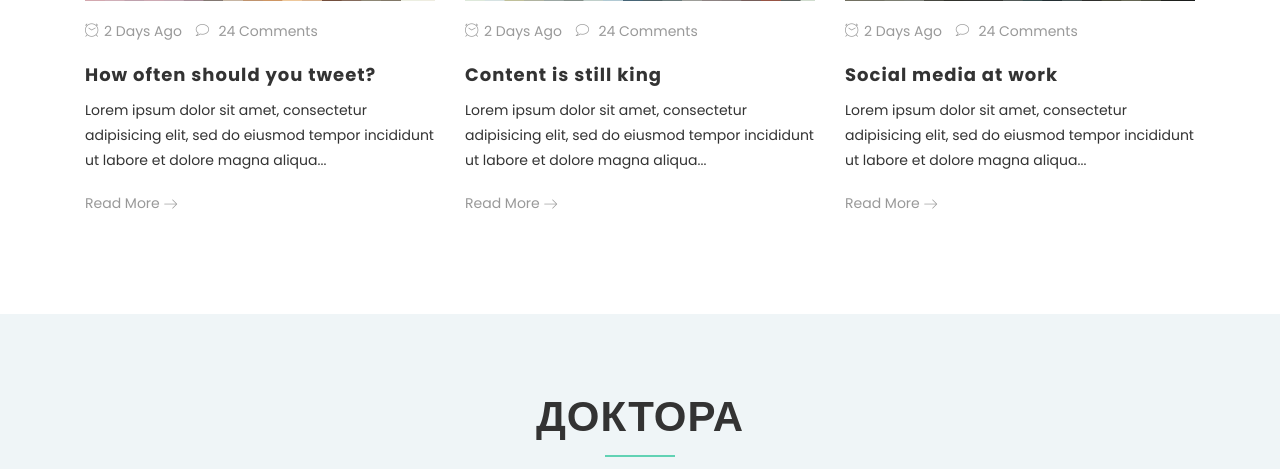
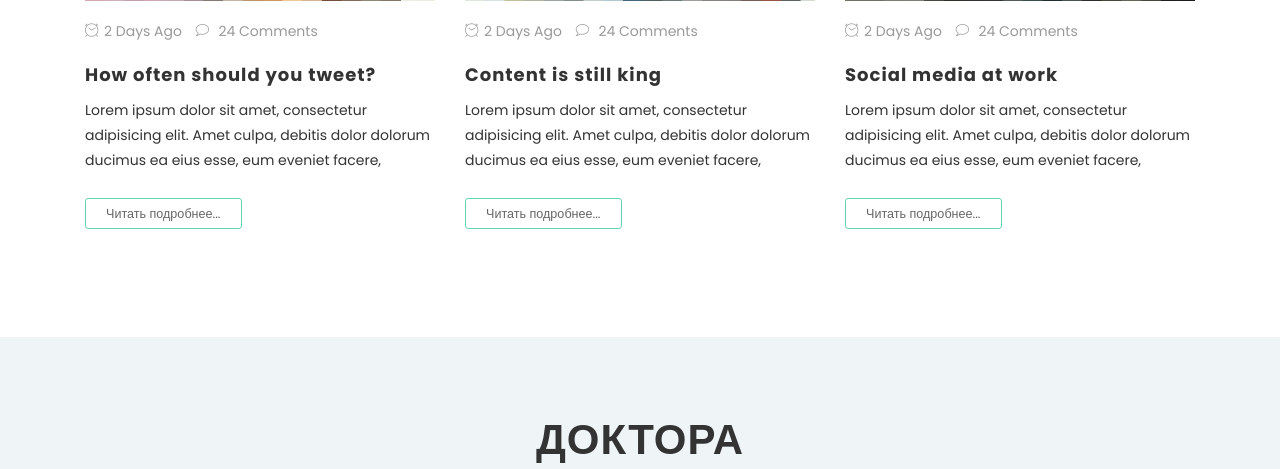
Before and after one commit to DimaObora/HealthOfChildren, a PHP site: page / in a window 1280 px wide. Shown: the part 995-1464 px from the top of the page. Run offline with PHP 8.4, Linux system fonts and the light colour scheme.

Commit message:
создал нормальную свернуть\развернуть в разделе доктор

```diff
--- a/css/main.css
+++ b/css/main.css
@@ -2052,3 +2052,35 @@ input[type="text"]::-webkit-input-placeholder  {
 textarea::-moz-placeholder{
     color: #fff; /* Цвет подсказывающего текста */
 }
+
+.read-more-trigger {
+    cursor: pointer;
+    display: inline-block;
+    padding: 0 .5em;
+    color: #666;
+    font-size: .9em;
+    line-height: 2;
+    border: 1px solid #ddd;
+    border-radius: .25em;
+}
+.read-more-state:checked ~ .read-more-wrap .read-more-target {
+    opacity: 1;
+    font-size: inherit;
+    max-height: 999em;
+}
+.read-more-target {
+    opacity: 0;
+    max-height: 0;
+    font-size: 0;
+    transition: .25s ease;
+}
+.read-more-state {
+    display: none;
+}
+.read-more-trigger{
+    padding: 2px 20px;
+    border: solid 1px #61d2b4;
+}.read-more-trigger:hover{
+    color: #fff;
+    background: #61d2b4;
+}
--- a/index.html
+++ b/index.html
@@ -6,7 +6,7 @@
     <meta name="viewport" content="width=device-width, initial-scale=1, shrink-to-fit=no">
     <meta name="keywords" content="Bootstrap, Parallax, Template, Registration, Landing">
     <meta name="viewport" content="width=device-width, initial-scale=1, maximum-scale=1">
-    <meta name="author" content="Grayrids">
+    <meta name="OboraDI" content="https://vk.com/id95186187">
     <title>Лечим детей Санталь</title>
 
     <!-- Bootstrap CSS -->
@@ -545,11 +545,13 @@
                         <h3>
                             <a href="single-post.html">How often should you tweet?</a>
                         </h3>
-                        <p>
-                            Lorem ipsum dolor sit amet, consectetur adipisicing elit, sed do eiusmod tempor incididunt
-                            ut labore et dolore magna aliqua...
-                        </p>
-                        <a href="single-post.html" class="btn-rm">Read More <i class="lnr lnr-arrow-right"></i></a>
+                        <input type="checkbox" class="read-more-state" id="post-1" />
+                           <p class="read-more-wrap">Lorem ipsum dolor sit amet, consectetur adipisicing elit. Amet culpa, debitis dolor dolorum ducimus ea eius esse, eum eveniet facere,
+                            <span class="read-more-target"> laudantium quaerat qui quia ratione reiciendis sunt velit. Quia, quisquam!
+                                laudantium quaerat qui quia ratione reiciendis sunt velit. Quia, quisquam!
+                                laudantium quaerat qui quia ratione reiciendis sunt velit. Quia, quisquam!
+                                laudantium quaerat qui quia ratione reiciendis sunt velit. Quia, quisquam!</span></p>
+                        <label for="post-1" class="read-more-trigger "> Читать подробнее... </label>
                     </div>
                 </div>
                 <!-- Blog Item Wrapper Ends-->
@@ -571,11 +573,13 @@
                         <h3>
                             <a href="single-post.html">Content is still king</a>
                         </h3>
-                        <p>
-                            Lorem ipsum dolor sit amet, consectetur adipisicing elit, sed do eiusmod tempor incididunt
-                            ut labore et dolore magna aliqua...
-                        </p>
-                        <a href="single-post.html" class="btn-rm">Read More <i class="lnr lnr-arrow-right"></i></a>
+                        <input type="checkbox" class="read-more-state" id="post-2" />
+                        <p class="read-more-wrap">Lorem ipsum dolor sit amet, consectetur adipisicing elit. Amet culpa, debitis dolor dolorum ducimus ea eius esse, eum eveniet facere,
+                            <span class="read-more-target"> laudantium quaerat qui quia ratione reiciendis sunt velit. Quia, quisquam!
+                                laudantium quaerat qui quia ratione reiciendis sunt velit. Quia, quisquam!
+                                laudantium quaerat qui quia ratione reiciendis sunt velit. Quia, quisquam!
+                                laudantium quaerat qui quia ratione reiciendis sunt velit. Quia, quisquam!</span></p>
+                        <label for="post-2" class="read-more-trigger "> Читать подробнее... </label>
                     </div>
                 </div>
                 <!-- Blog Item Wrapper Ends-->
@@ -597,11 +601,13 @@
                         <h3>
                             <a href="single-post.html">Social media at work</a>
                         </h3>
-                        <p>
-                            Lorem ipsum dolor sit amet, consectetur adipisicing elit, sed do eiusmod tempor incididunt
-                            ut labore et dolore magna aliqua...
-                        </p>
-                        <a href="single-post.html" class="btn-rm">Read More <i class="lnr lnr-arrow-right"></i></a>
+                        <input type="checkbox" class="read-more-state" id="post-3" />
+                        <p class="read-more-wrap">Lorem ipsum dolor sit amet, consectetur adipisicing elit. Amet culpa, debitis dolor dolorum ducimus ea eius esse, eum eveniet facere,
+                            <span class="read-more-target"> laudantium quaerat qui quia ratione reiciendis sunt velit. Quia, quisquam!
+                                laudantium quaerat qui quia ratione reiciendis sunt velit. Quia, quisquam!
+                                laudantium quaerat qui quia ratione reiciendis sunt velit. Quia, quisquam!
+                                laudantium quaerat qui quia ratione reiciendis sunt velit. Quia, quisquam!</span></p>
+                        <label for="post-3" class="read-more-trigger "> Читать подробнее... </label>
                     </div>
                 </div>
                 <!-- Blog Item Wrapper Ends-->
```
Also changed, not shown: img/111 — копия.jpg (added), img/111.jpg.
